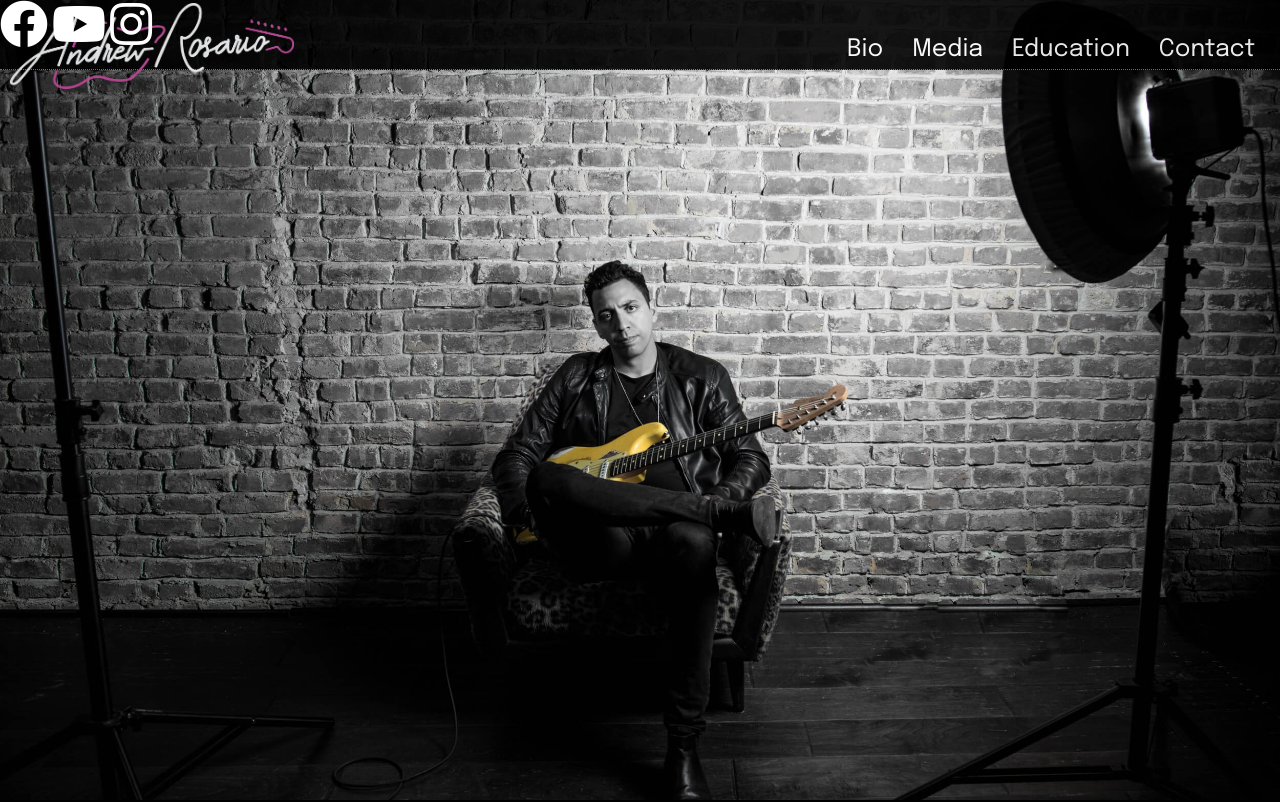
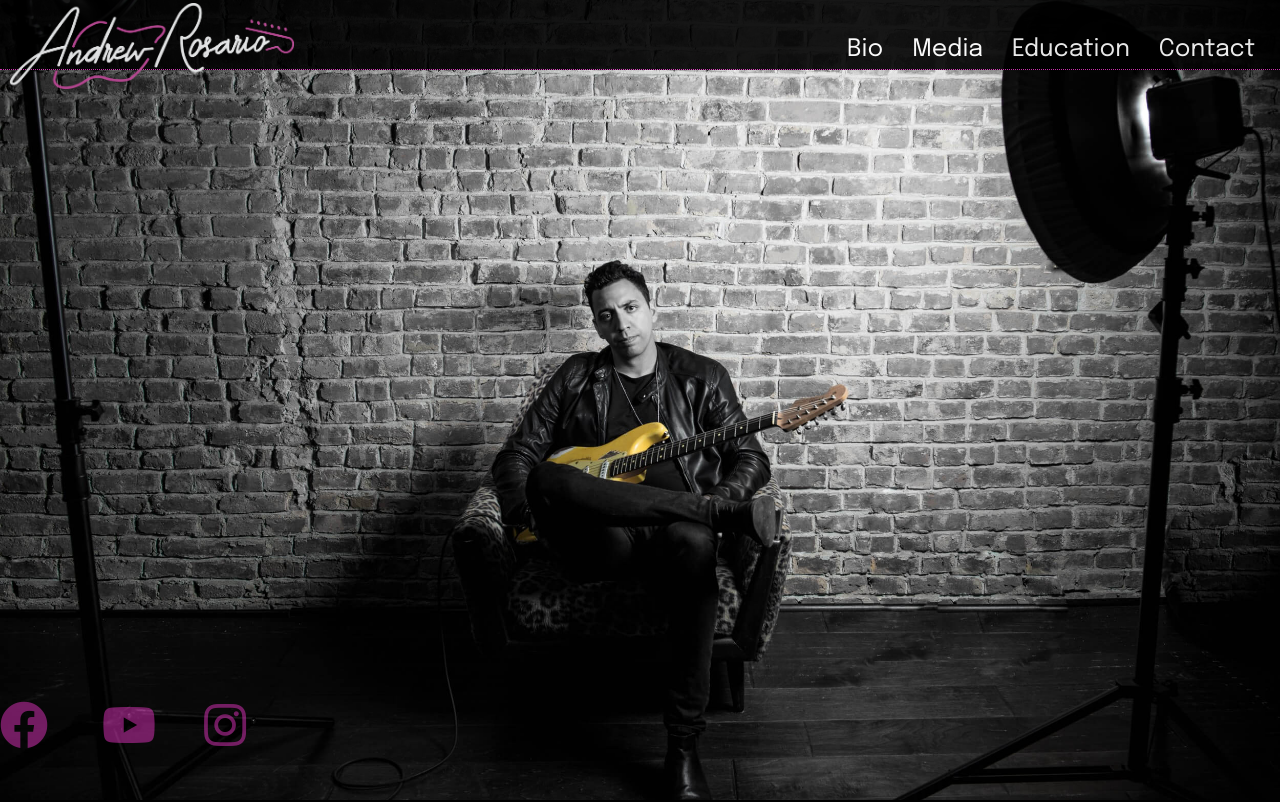
Before and after one commit to andrewguitario/AndrewRosario, a plain HTML site: page index.html in a window 1280 px wide. Shown: the top 802 px of the page. Drawn offline with nearby package versions, Linux system fonts and the light colour scheme.

Commit message:
--- Auto-Git Commit ---

```diff
--- a/CSS/style.css
+++ b/CSS/style.css
@@ -146,16 +146,29 @@ h1, h2, h3, h4 {
 /* Hero Image */
 
 .hero {
+  position: relative;
   background: url('../img/rosario-electric-brickwall-hero-04.jpg') no-repeat center center/cover;
   height: 100vh;
   max-width: 100%;
-  position: relative;
-  color: #fff;
+  color: var(--primary-color);
 }
 
-#home .hero-social-icons {
+.hero .hero-container {
+  max-width: 100%;
+}
+.hero .hero-content {
   position: absolute;
-  z-index: 1;
+  display: grid;
+  grid-template-columns: repeat(3,1fr);
+  grid-gap: 3rem;
+  left: center;
+  bottom: 50px;
+  color: var(--primary-color);
+  opacity: 0.5;
+}
+
+.hero .hero-content a {
+  color: var(--primary-color);
 }
 
 /* --Bio/about-- */
--- a/index.html
+++ b/index.html
@@ -18,6 +18,8 @@
 
 <body>
 <header id="home" class="hero">
+  <div class="hero-container">
+
   <nav>
     <div class="navbar">
 
@@ -44,14 +46,21 @@
             </ul>
           </div>
         </div>
-    </navbar>
+      </navbar>
 
-    <div class="hero-social-icons">
-      <a href="https://www.facebook.com" target="_blank"><i class="fab fa-facebook fa-3x"></i></a>
-      <a href="https://www.youtube.com target=" _blank""><i class="fab fa-youtube fa-3x"></i></a>
-      <a href="https://www.fa-instagram.com" target="_blank"><i class="fab fa-instagram fa-3x"></i></a>
+      <div class="hero-content">
+        <div>
+          <a href="https://www.facebook.com" target="_blank"><i class="fab fa-facebook fa-3x"></i></a>
+        </div>
+        <div>
+          <a href="https://www.youtube.com target=" _blank""><i class="fab fa-youtube fa-3x"></i></a>
+        </div>
+        <div>
+          <a href="https://www.fa-instagram.com" target="_blank"><i class="fab fa-instagram fa-3x"></i></a>
+        </div>
+      </div>
+
     </div>
-
   </header>
 
 
```
